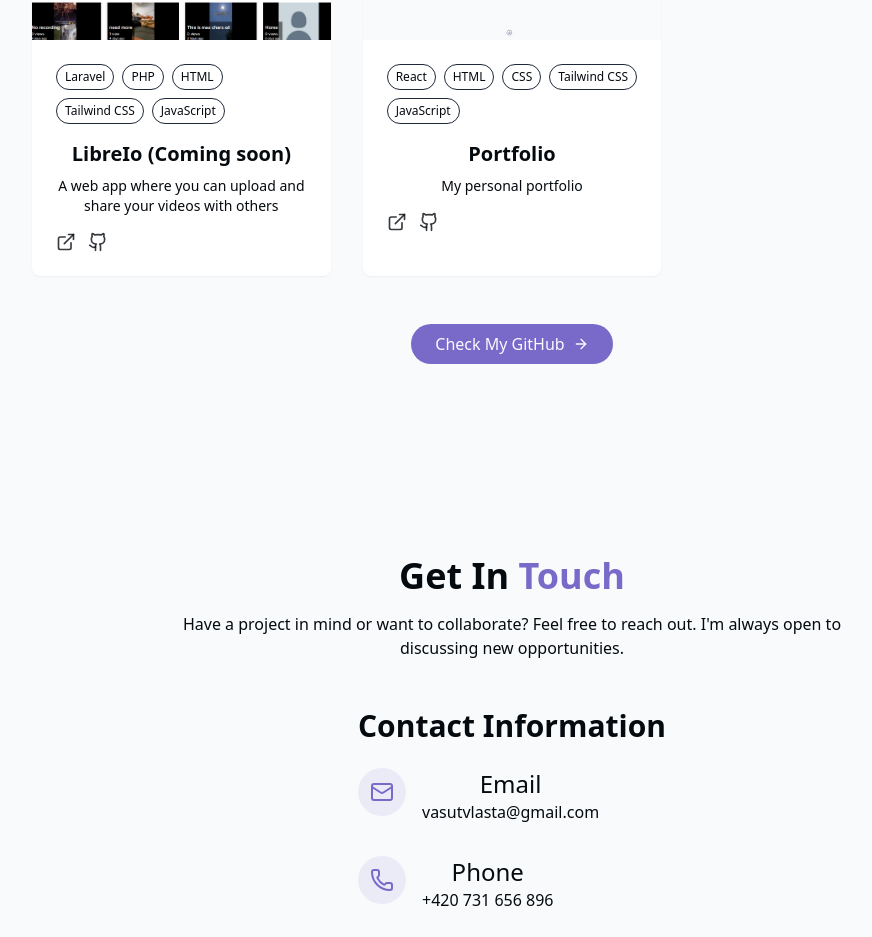
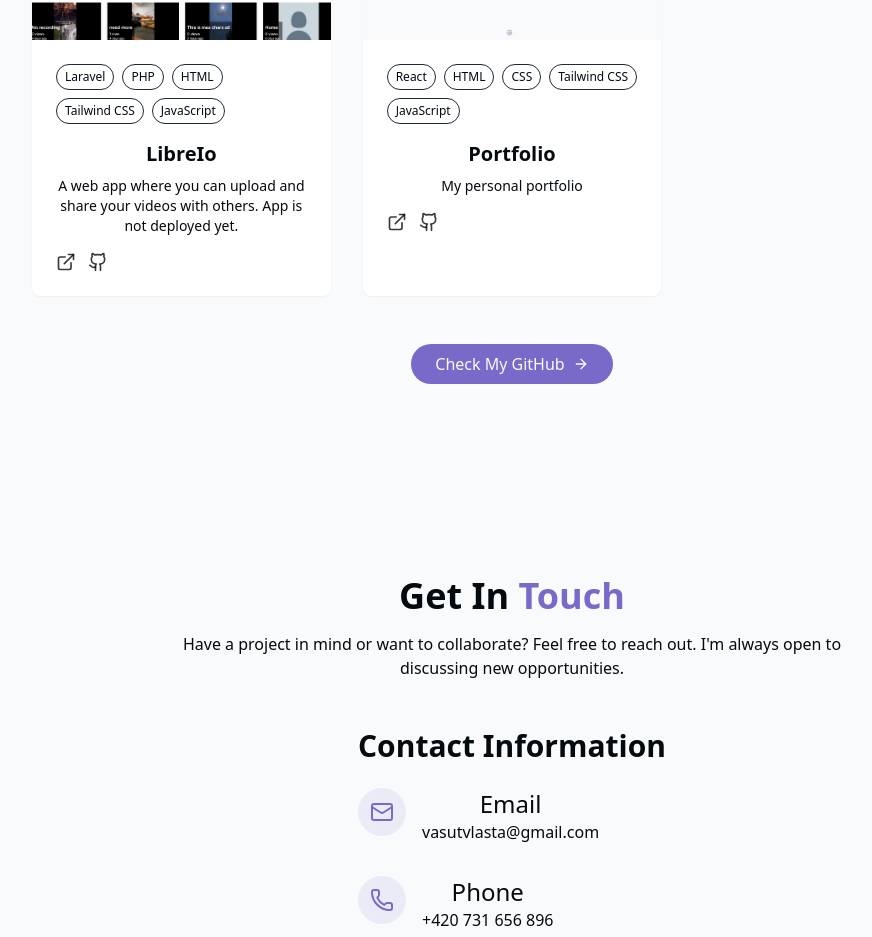
Before and after one commit to iVlastart/portfolio, a React (Vite) app: page / in a window 1280 px wide. Shown: the part 2412-3349 px from the top of the page, without its empty margins (128-1000 px from the left). Built offline with nearby package versions, Linux system fonts and the light colour scheme.

Commit message:
Updated LibreIo project

```diff
--- a/src/Components/Sections/ProjectsSection.jsx
+++ b/src/Components/Sections/ProjectsSection.jsx
@@ -4,8 +4,8 @@ import { ArrowRight, ExternalLink, GithubIcon } from "lucide-react";
 const projects = [
     {
         id: 1,
-        title: 'LibreIo (Coming soon)',
-        description: 'A web app where you can upload and share your videos with others',
+        title: 'LibreIo',
+        description: 'A web app where you can upload and share your videos with others. App is not deployed yet.',
         img: '/projects/LibreIo.webp',
         tags: ['Laravel', 'PHP', 'HTML', 'Tailwind CSS', 'JavaScript'],
         github: 'https://github.com/iVlastart/LibreIo',
```
